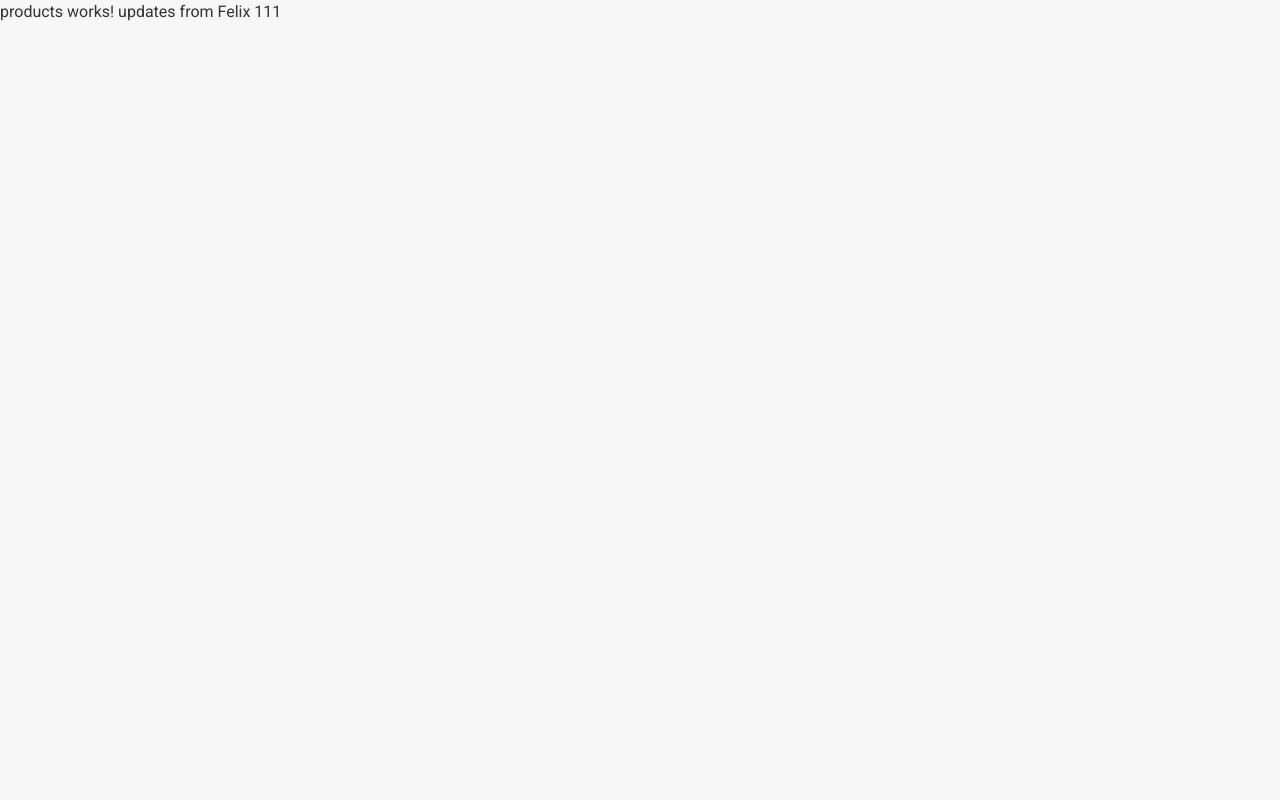
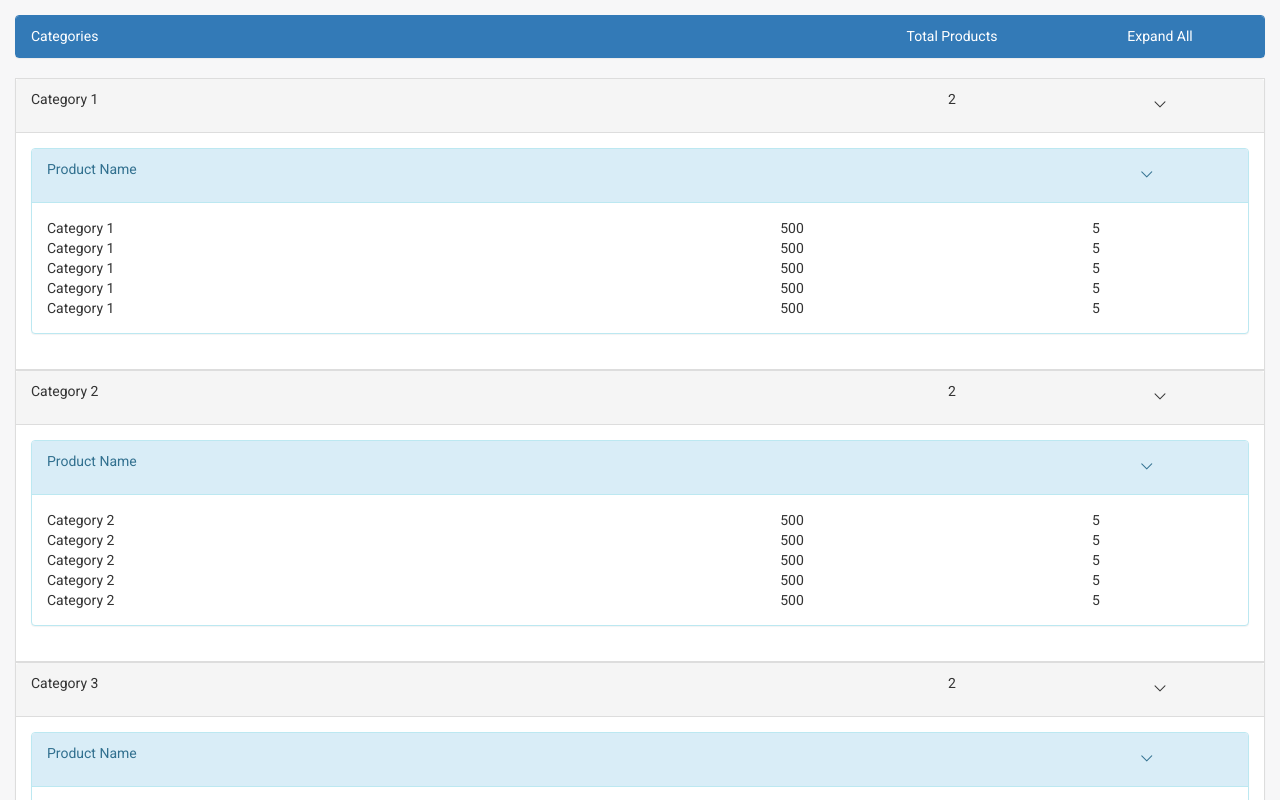
Before and after one commit to ppromerojr/store-app, an Angular app: page /all-products in a window 1280 px wide. Built offline with nearby package versions, Linux system fonts and the light colour scheme.

Commit message:
Update Products Component

```diff
--- a/src/app/app.module.ts
+++ b/src/app/app.module.ts
@@ -16,6 +16,8 @@ import { DashboardComponent } from './dashboard/dashboard.component';
 import { routes } from './routes';
 import { LoginComponent } from './pages/login/login.component';
 import { ProductsComponent } from './pages/products/products.component';
+import { CategorytService } from './pages/products/shared/category.cervice';
+import { ProductService } from './pages/products/shared/product.service';
 
 @NgModule({
   declarations: [
@@ -37,7 +39,9 @@ import { ProductsComponent } from './pages/products/products.component';
   providers: [
     SharedService,
     AuthService,
-    AuthGuard
+    AuthGuard,
+    CategorytService,
+    ProductService
   ],
   bootstrap: [AppComponent]
 })
--- a/src/app/pages/products/products.component.css
+++ b/src/app/pages/products/products.component.css
@@ -0,0 +1,4 @@
+.product-container { padding: 15px; }
+i { font-size: 30px }
+.panel.panel-default { margin-bottom: 0; border-radius: 0px; }
+.panel-info .panel-heading row { height: 20px; }
--- a/src/app/pages/products/products.component.html
+++ b/src/app/pages/products/products.component.html
@@ -1,3 +1,40 @@
-<p>
-  products works! updates from Felix 111
-</p>
+<div class="product-container">
+    <div class="panel panel-primary">
+        <div class="panel-heading">
+            <div class="row">
+                <div class="col-xs-8">Categories</div>
+                <div class="col-xs-2 text-center">Total Products</div>
+                <div class="col-xs-2 text-center">Expand All</div>
+            </div>
+        </div>
+    </div>
+    <div class="panel panel-default" *ngFor="let category of categories">
+        <div class="panel-heading">
+            <div class="row">
+                <div class="col-xs-8">{{category.name}}</div>
+                <div class="col-xs-2 text-center">2</div>
+                <div class="col-xs-2 text-center"><i class="pe-7s-angle-down"></i></div>
+            </div>
+        </div>
+        <div class="panel-body">
+            <div class="panel panel-info">
+                <div class="panel-heading">
+                    <div class="row">
+                        <div class="col-xs-8">Product Name</div>
+                        <div class="col-xs-2 text-center"></div>
+                        <div class="col-xs-2 text-center"><i class="pe-7s-angle-down"></i></div>
+                    </div>
+                </div>
+                <div class="panel-body">
+                    <div *ngFor="let product of products">
+                        <div class="row">
+                            <div class="col-xs-6">{{category.name}}</div>
+                            <div class="col-xs-3 text-center">500</div>
+                            <div class="col-xs-3 text-center">5</div>
+                        </div>
+                    </div>
+                </div>
+            </div>
+        </div>
+    </div>
+</div>
--- a/src/app/pages/products/products.component.ts
+++ b/src/app/pages/products/products.component.ts
@@ -1,15 +1,22 @@
 import { Component, OnInit } from '@angular/core';
+import { CategorytService } from './shared/category.cervice';
+import { ProductService } from './shared/product.service';
 
 @Component({
   selector: 'app-products',
   templateUrl: './products.component.html',
   styleUrls: ['./products.component.css']
 })
+
 export class ProductsComponent implements OnInit {
+  categories:any[];
+  products:any[];
+  constructor(private categoryService: CategorytService, private productServices: ProductService) {
+      this.categories = this.categoryService.getCategory();
 
-  constructor() { }
-
-  ngOnInit() {
+      this.products = this.categoryService.getCategory();
   }
 
+  ngOnInit() { }
+
 }
--- /dev/null
+++ b/src/app/pages/products/shared/category.cervice.ts
@@ -0,0 +1,28 @@
+export class CategorytService {
+    getCategory() {
+        return CATEGORY
+    }
+}
+
+const CATEGORY = [
+    {
+        id: 1,
+        name: 'Category 1'
+    },
+    {
+        id: 2,
+        name: 'Category 2'
+    },
+    {
+        id: 3,
+        name: 'Category 3'
+    },
+    {
+        id: 4,
+        name: 'Category 4'
+    },
+    {
+        id: 5,
+        name: 'Category 5'
+    },
+]
--- /dev/null
+++ b/src/app/pages/products/shared/product.service.ts
@@ -0,0 +1,40 @@
+export class ProductService {
+    getProducts() {
+        return PRODUCTS
+    }
+}
+
+const PRODUCTS = [
+    {
+        id: 1,
+        name: 'Product 1',
+        categoryId: 2,
+        price: 5,
+        stocks: 25,
+        imageUrl: 'ccc.jpg'
+    },
+    {
+        id: 2,
+        name: 'Product 2',
+        categoryId: 2,
+        price: 52,
+        stocks: 5,
+        imageUrl: 'ccc.jpg'
+    },
+    {
+        id: 3,
+        name: 'Product 3',
+        categoryId: 1,
+        price: 50,
+        stocks: 250,
+        imageUrl: 'ccc.jpg'
+    },
+    {
+        id: 4,
+        name: 'Product 4',
+        categoryId: 2,
+        price: 51,
+        stocks: 100,
+        imageUrl: 'ccc.jpg'
+    },
+]
```
